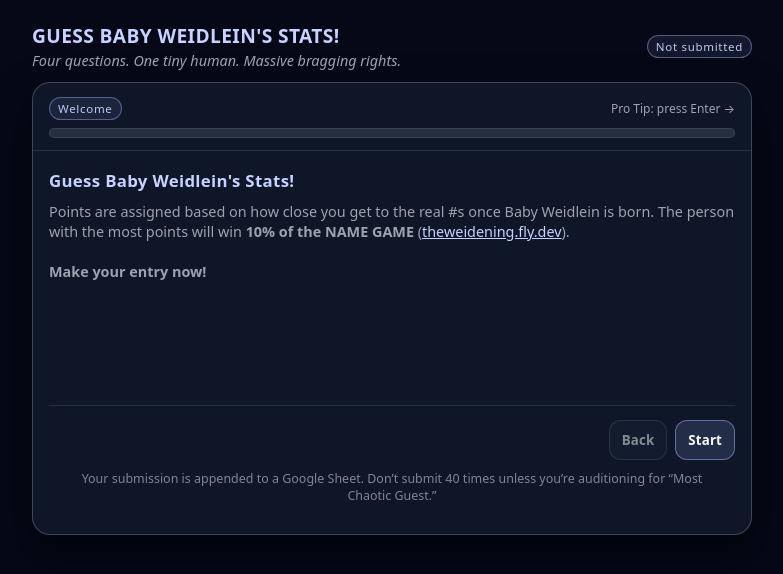
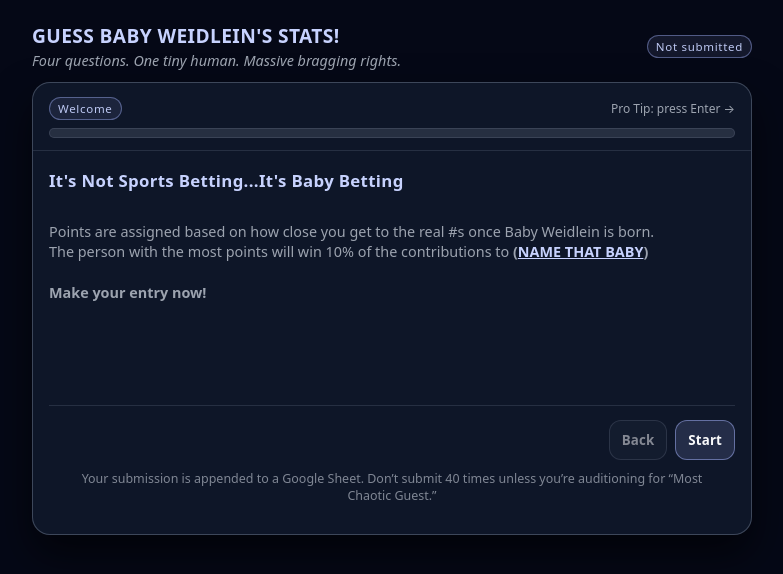
Before and after one commit to dweidlein/BabyWeidleinGuessingGame, a Flask app: page / in a window 1280 px wide. Shown: the top 574 px of the page, without its empty margins (248-1031 px from the left). Run offline with Flask 3, Linux system fonts and the light colour scheme.

Commit message:
Update index.html

```diff
--- a/templates/index.html
+++ b/templates/index.html
@@ -330,11 +330,11 @@
 
 <!-- Welcome -->
 <div class="qcard active" data-step="-1">
-  <div class="qtitle">Guess Baby Weidlein's Stats!</div>
-  <div class="qdesc">
-    Points are assigned based on how close you get to the real #s once Baby Weidlein is born.
-    The person with the most points will win <strong>10% of the NAME GAME</strong>
-    (<a href="https://theweidening.fly.dev" target="_blank" rel="noopener noreferrer">theweidening.fly.dev</a>).
+  <div class="qtitle">It's Not Sports Betting...It's Baby Betting</div>
+  <div class="qdesc"><br>
+    Points are assigned based on how close you get to the real #s once Baby Weidlein is born. <br>
+    The person with the most points will win 10% of the contributions to <strong> (<a href="https://theweidening.fly.dev" target="_blank" rel="noopener noreferrer">NAME THAT BABY</a>)</strong>
+
     <br><br>
     <strong>Make your entry now!</strong>
   </div>
```
